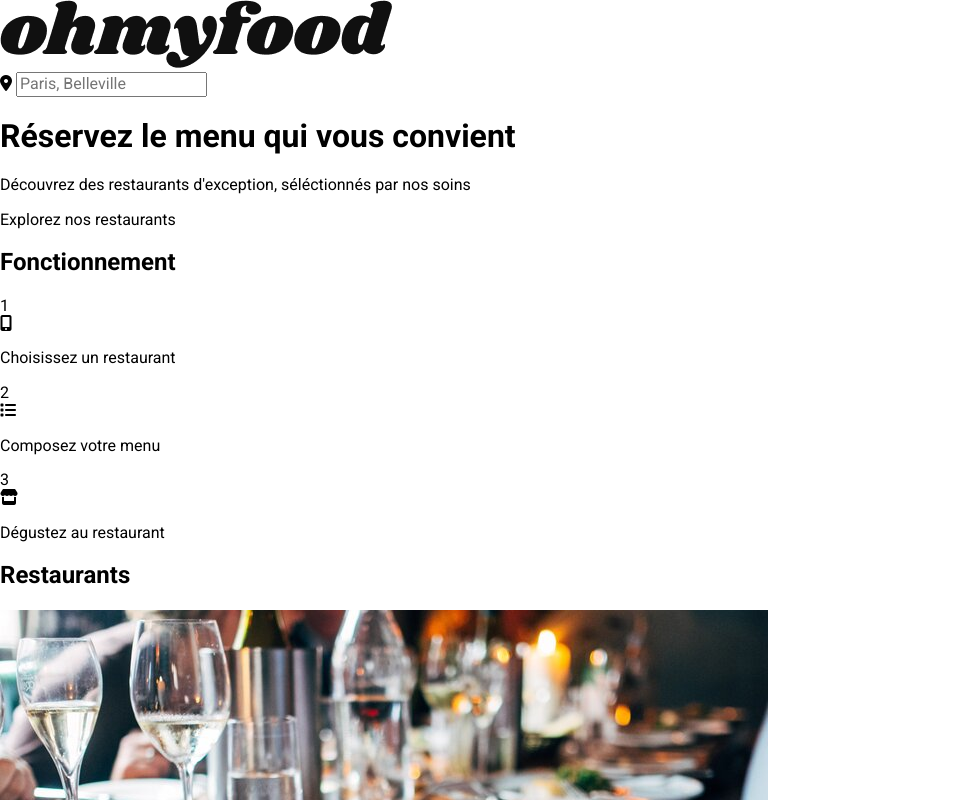
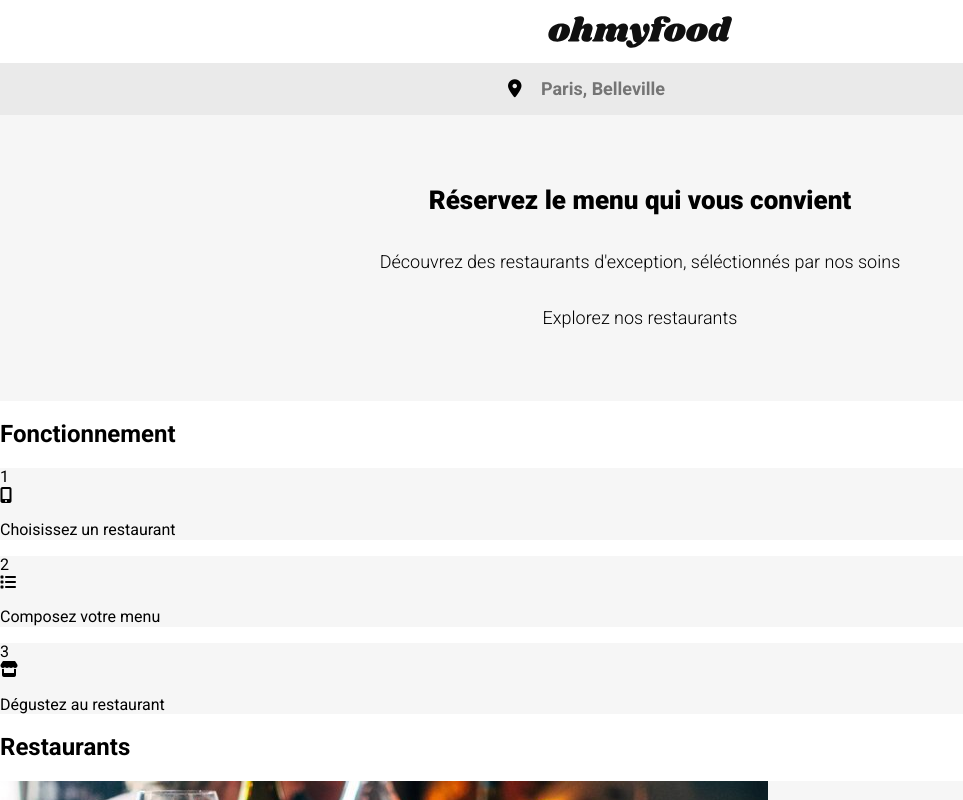
Before and after one commit to AnthoRav/P3_OC_OMF, a website: page accueil.html in a window 1280 px wide. Shown: the top 800 px of the page, without its empty margins (0-963 px from the left). Drawn offline with Linux system fonts and the light colour scheme; a web font is replaced by a local one.

Commit message:
maj sass

```diff
--- a/accueil.html
+++ b/accueil.html
@@ -17,7 +17,7 @@
 </head>
 <body>
     <header>
-        <img src="public/img/ohmyfood.png" alt="logo">
+        <img src="public/img/ohmyfood@2x.svg" alt="logo">
     </header>
     <main>
         <div class="location">
--- a/sass/main.scss
+++ b/sass/main.scss
@@ -1,3 +1,58 @@
 body {
     font-family: 'Roboto', 'Shrikhand', cursive, sans-serif;
 }
+
+$color-primary: #9356DC;
+$color-secondary: #FF79DA;
+$color-tertiary: #99E2D0;
+
+@mixin flexmid {
+    display: flex;
+    justify-content: center;
+    align-items: center;
+}
+
+header {
+    height: 63px;
+    @include flexmid;
+}
+header img {
+    height: 32px;
+}
+.location {
+    background-color: #EAEAEA;
+    height: 52px;
+    @include flexmid;
+}
+form {
+    font-size: 18px;
+}
+#search {
+    background-color: #EAEAEA;
+    border: #EAEAEA;
+    padding: 5px 15px 5px 15px;
+    font-family: 'Roboto';
+    font-weight: 600;
+
+}
+.intro {
+    height: 286px;
+    @include flexmid;
+    flex-direction: column;
+    h1 {
+        font-size: 26px;
+        font-weight: 800;
+    }
+    p {
+        font-size: 18px;
+        font-weight: 300;
+    }
+}
+.card, .intro, .steps__card {
+    background-color: #F6F6F6;
+}
+
+
+footer {
+    background-color: #353535;
+}
```
Also changed, not shown: public/css/style.css, 1 other file.
